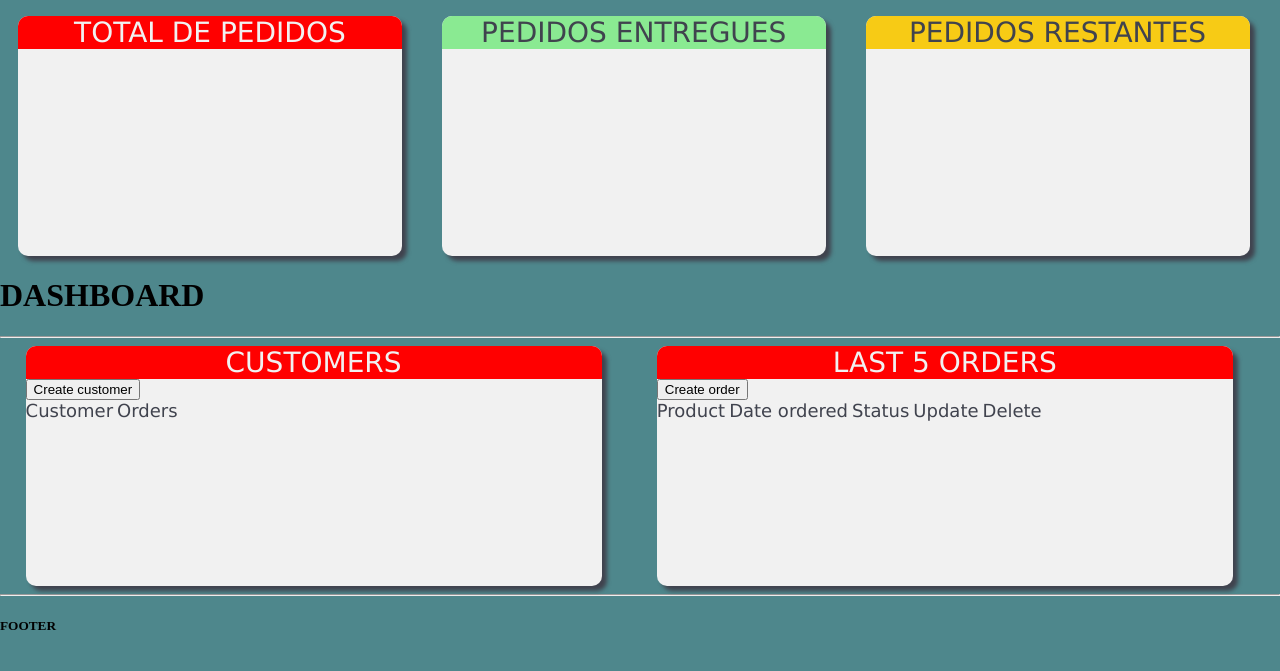
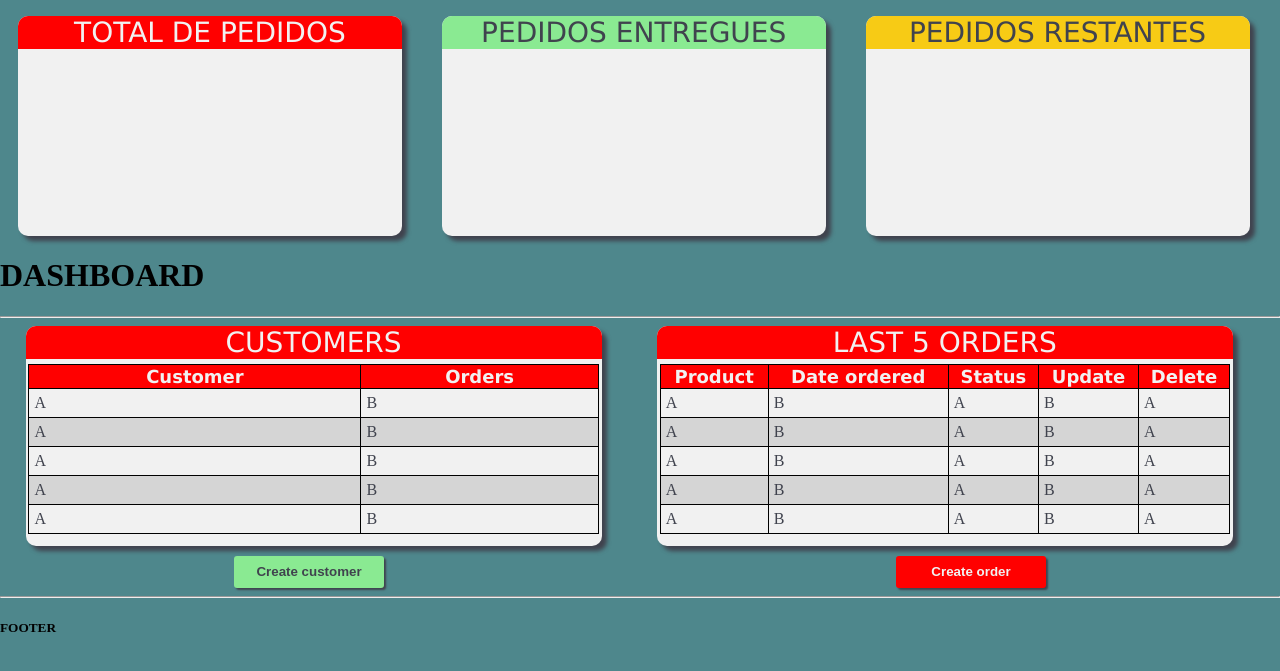
Before and after one commit to MateusLeiros/proj-pizzaria, a Django app: page / in a window 1280 px wide. Shown: the part 56-727 px from the top of the page. Run offline with Django 4.2, Linux system fonts and the light colour scheme.

Commit message:
mais alterações de estilo para a página

```diff
--- a/pizzaria/accounts/templates/accounts/dashboard.html
+++ b/pizzaria/accounts/templates/accounts/dashboard.html
@@ -9,19 +9,90 @@
 
     <div class="card width-2">
         <div class="card-title-1">Customers</div>
-        <button>Create customer</button><br>
-        <div class="card-topic">Customer</div>
-        <div class="card-topic">Orders</div>
+        <div class="big-table">
+            <table>
+                <tr>
+                    <th class="card-topic">Customer</th>
+                    <th class="card-topic">Orders</th>
+                </tr>
+                <tr>
+                    <td>A</td>
+                    <td>B</td>
+                </tr>
+                <tr>
+                    <td>A</td>
+                    <td>B</td>
+                </tr>
+                <tr>
+                    <td>A</td>
+                    <td>B</td>
+                </tr>
+                <tr>
+                    <td>A</td>
+                    <td>B</td>
+                </tr>
+                <tr>
+                    <td>A</td>
+                    <td>B</td>
+                </tr>
+            </table>
+        </div>
     </div>
 
     <div class="card width-2">
         <div class="card-title-1">Last 5 orders</div>
-        <button>Create order</button><br>
-        <div class="card-topic">Product</div>
-        <div class="card-topic">Date ordered</div>
-        <div class="card-topic">Status</div>
-        <div class="card-topic">Update</div>
-        <div class="card-topic">Delete</div>
+        <div class="big-table">
+            <table>
+                <tr>
+                    <th class="card-topic">Product</th>
+                    <th class="card-topic">Date ordered</th>
+                    <th class="card-topic">Status</th>
+                    <th class="card-topic">Update</th>
+                    <th class="card-topic">Delete</th>
+                </tr>
+                <tr>
+                    <td>A</td>
+                    <td>B</td>
+                    <td>A</td>
+                    <td>B</td>
+                    <td>A</td>
+                </tr>
+                <tr>
+                    <td>A</td>
+                    <td>B</td>
+                    <td>A</td>
+                    <td>B</td>
+                    <td>A</td>
+                </tr>
+                <tr>
+                    <td>A</td>
+                    <td>B</td>
+                    <td>A</td>
+                    <td>B</td>
+                    <td>A</td>
+                </tr>
+                <tr>
+                    <td>A</td>
+                    <td>B</td>
+                    <td>A</td>
+                    <td>B</td>
+                    <td>A</td>
+                </tr>
+                <tr>
+                    <td>A</td>
+                    <td>B</td>
+                    <td>A</td>
+                    <td>B</td>
+                    <td>A</td>
+                </tr>
+            </table>
+        </div>
     </div>
 
+    <div class="botoes">
+        <button class="btn create">Create customer</button>
+        <button class="btn delete">Create order</button>
+    </div>
+
+
 {% endblock %}
--- a/pizzaria/static/css/style.css
+++ b/pizzaria/static/css/style.css
@@ -17,6 +17,54 @@ body {
 
 .content {
   padding-top: 2vh;
+}
+
+/******************** TABLE *******************/
+
+.big-table {
+  overflow-y: auto;
+  overflow-x: auto;
+}
+
+table {
+  margin: 5px auto;
+  width: 99%;
+}
+
+tbody {
+  width: 100%;
+  max-height: 20vh;
+  overflow: auto;
+}
+
+table,
+th,
+td {
+  border-style: solid;
+  border-collapse: collapse;
+  border-width: 1px;
+  border-color: black;
+}
+
+td {
+  text-align: left;
+  padding: 5px;
+}
+
+tr:nth-child(odd) {
+  background-color: #d5d5d5;
+}
+
+tr:nth-child(even) {
+  background-color: #f1f1f1;
+}
+
+tr:hover {
+  background-color: #f7cb15;
+}
+
+th {
+  background-color: #ff0000;
 }
 
 /******************** NAVBAR *******************/
@@ -89,7 +137,7 @@ body {
   color: #40434e;
   border-radius: 10px;
   box-shadow: 5px 5px 4px #40434e;
-  height: 30vh;
+  height: 220px;
 }
 
 .card-title-1 {
@@ -129,10 +177,56 @@ body {
 }
 
 .card-topic {
-  display: inline-block;
   font-family: "Lucida Sans", "Lucida Sans Regular", "Lucida Grande",
     "Lucida Sans Unicode", Verdana, sans-serif;
   font-size: 18px;
+  color: #f1f1f1;
+}
+
+/******************** BUTTONS *******************/
+
+.botoes{
+  margin-top: 10px;
+  display: flex;
+  flex-direction: row;
+  align-items: center;
+  justify-content: center;
+  gap: 40%;
+}
+
+.btn {
+  width: 150px;
+  height: 4vh;
+  box-shadow: 2px 2px 2px #40434e;
+  font-weight: bold;
+}
+
+.btn:active {
+  box-shadow: inset 1px 1px 2px #40434e;
+}
+
+.create {
+  background-color: #8AEA92;
   color: #40434e;
-  text-align: center;
+  border-radius: 3px;
+  border-style: none;
 }
+
+.create:hover {
+  border-style:solid;
+  border-color: #60a566;
+  border-width: 3px;
+}
+
+.delete {
+  background-color: #ff0000;
+  color: #f1f1f1;
+  border-radius: 3px;
+  border-style: none;
+}
+
+.delete:hover {
+  border-style:solid;
+  border-color: #a50000;
+  border-width: 3px;
+}
```
